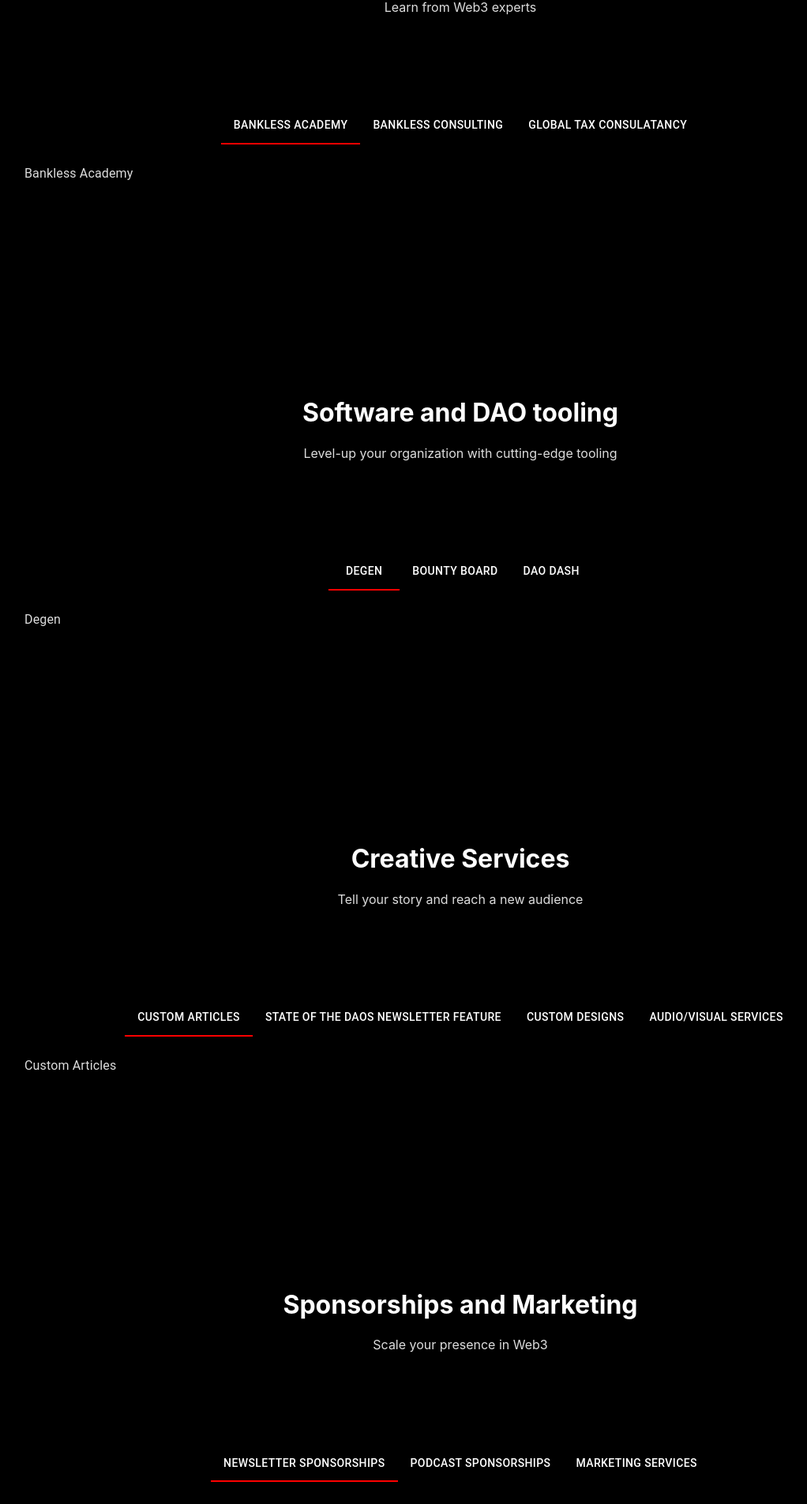
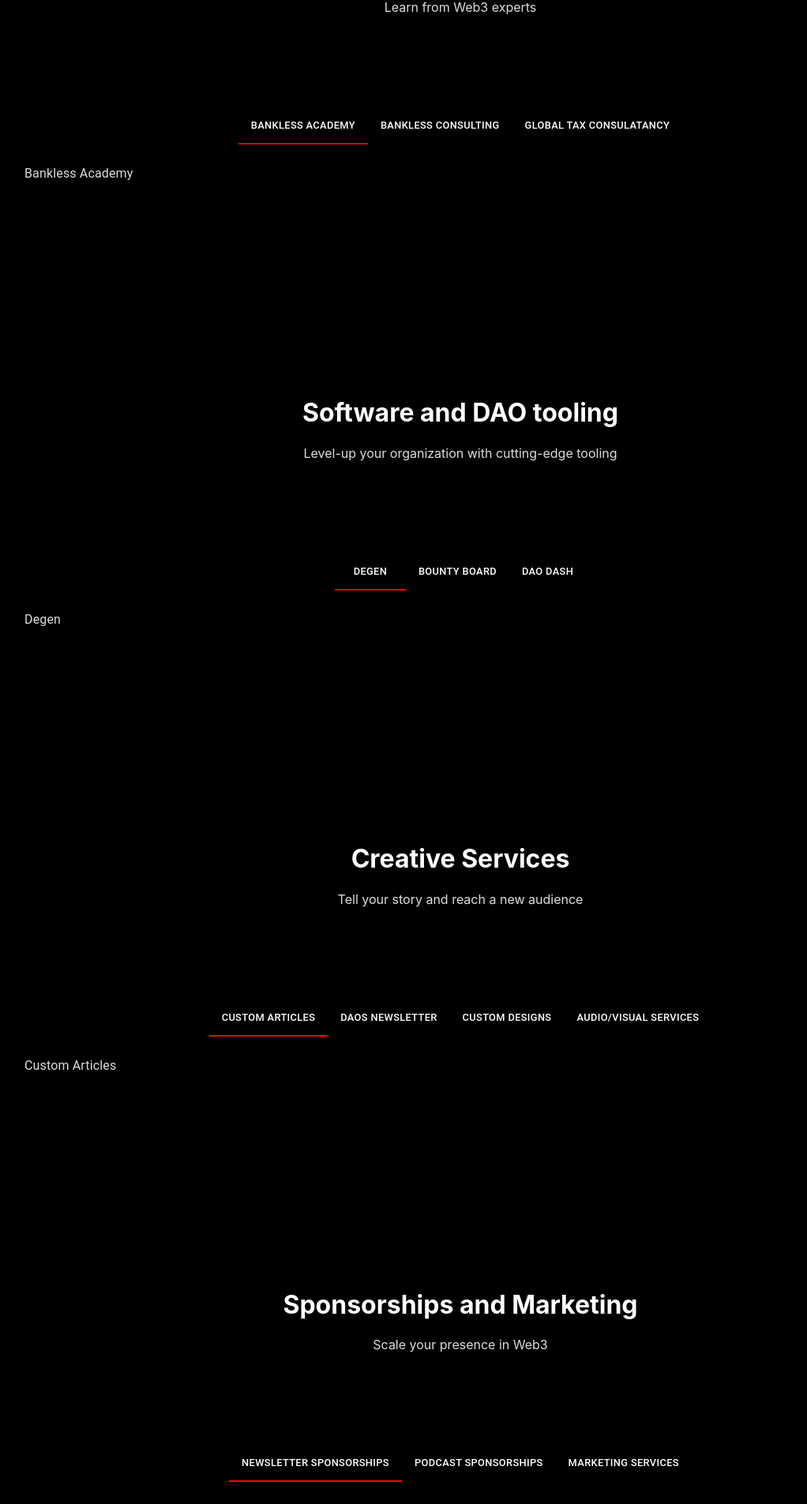
Before and after one commit to PLCeth/banklesswebsitePLC, a React (Create React App) app: page /work in a window 1280 px wide. Shown: the part 1113-3018 px from the top of the page at 79% size, without its empty margins (57-1079 px from the left). Built offline with nearby package versions, Linux system fonts and the light colour scheme.

Commit message:
updating

```diff
--- a/src/App.css
+++ b/src/App.css
@@ -185,3 +185,7 @@
 .MuiTabs-indicator {
   background-color: #f00 !important;
 }
+
+.fontTab {
+  font-size: 0.8em !important;
+}
--- a/src/components/pages/Work.js
+++ b/src/components/pages/Work.js
@@ -55,11 +55,11 @@
                         <p style={{textAlign: 'center'}}>Learn from Web3 experts</p>
                     </Grid>
                     <Grid item xs={12} md={12} style={{paddingTop: '100px'}}>
-                        <Box sx={{ borderBottom: 1, borderColor: 'divider' }}  style={{display: 'flex', justifyContent: 'space-around'}}>
-                            <Tabs value={valueOne} onChange={handleChangeOne} aria-label="basic tabs example">
-                            <Tab label="Bankless Academy" {...a11yProps(0)} />
-                            <Tab label="Bankless Consulting" {...a11yProps(1)} />
-                            <Tab label="Global Tax Consulatancy" {...a11yProps(2)} />
+                        <Box sx={{ borderBottom: 1, borderColor: 'divider'}}  style={{display: 'flex', justifyContent: 'space-around'}}>
+                            <Tabs value={valueOne} onChange={handleChangeOne} aria-label="basic tabs example" >
+                            <Tab label="Bankless Academy" {...a11yProps(0)} className="fontTab" />
+                            <Tab label="Bankless Consulting" {...a11yProps(1)} className="fontTab" />
+                            <Tab label="Global Tax Consulatancy" {...a11yProps(2)} className="fontTab" />
                             </Tabs>
                         </Box>
                         <TabPanel value={valueOne} index={0}>
@@ -81,10 +81,10 @@
                     </Grid>
                     <Grid item xs={12} md={12} style={{paddingTop: '100px'}}>
                         <Box sx={{ borderBottom: 1, borderColor: 'divider' }}  style={{display: 'flex', justifyContent: 'space-around'}}>
-                            <Tabs value={valueTwo} onChange={handleChangeTwo} aria-label="basic tabs example">
-                            <Tab label="Degen" {...a11yProps(0)} />
-                            <Tab label="Bounty Board" {...a11yProps(1)} />
-                            <Tab label="DAO Dash" {...a11yProps(2)} />
+                            <Tabs value={valueTwo} onChange={handleChangeTwo} aria-label="basic tabs example" >
+                            <Tab label="Degen" {...a11yProps(0)} className="fontTab" />
+                            <Tab label="Bounty Board" {...a11yProps(1)}  className="fontTab"/>
+                            <Tab label="DAO Dash" {...a11yProps(2)}  className="fontTab"/>
                             </Tabs>
                         </Box>
                         <TabPanel value={valueTwo} index={0}>
@@ -107,10 +107,10 @@
                     <Grid item xs={12} md={12} style={{paddingTop: '100px'}}>
                         <Box sx={{ borderBottom: 1, borderColor: 'divider' }}  style={{display: 'flex', justifyContent: 'space-around'}}>
                             <Tabs value={valueThree} onChange={handleChangeThree} aria-label="basic tabs example">
-                            <Tab label="Custom Articles" {...a11yProps(0)} />
-                            <Tab label="State of the DAOS Newsletter feature" {...a11yProps(1)} />
-                            <Tab label="Custom Designs" {...a11yProps(2)} />
-                            <Tab label="Audio/Visual Services" {...a11yProps(3)} />
+                            <Tab label="Custom Articles" {...a11yProps(0)}  className="fontTab"/>
+                            <Tab label="DAOS Newsletter" {...a11yProps(1)}  className="fontTab"/>
+                            <Tab label="Custom Designs" {...a11yProps(2)}  className="fontTab"/>
+                            <Tab label="Audio/Visual Services" {...a11yProps(3)}  className="fontTab"/>
                             </Tabs>
                         </Box>
                         <TabPanel value={valueThree} index={0}>
@@ -136,9 +136,9 @@
                     <Grid item xs={12} md={12} style={{paddingTop: '100px'}}>
                         <Box sx={{ borderBottom: 1, borderColor: 'divider' }}  style={{display: 'flex', justifyContent: 'space-around'}}>
                             <Tabs value={valueFour} onChange={handleChangeFour} aria-label="basic tabs example">
-                            <Tab label="Newsletter Sponsorships" {...a11yProps(0)} />
-                            <Tab label="Podcast Sponsorships" {...a11yProps(1)} />
-                            <Tab label="Marketing Services" {...a11yProps(2)} />
+                            <Tab label="Newsletter Sponsorships" {...a11yProps(0)} className="fontTab" />
+                            <Tab label="Podcast Sponsorships" {...a11yProps(1)} className="fontTab" />
+                            <Tab label="Marketing Services" {...a11yProps(2)} className="fontTab" />
                             </Tabs>
                         </Box>
                         <TabPanel value={valueFour} index={0}>
@@ -172,7 +172,7 @@
       >
         {value === index && (
           <Box sx={{ p: 3 }}>
-            <Typography>{children}</Typography>
+            <Typography >{children}</Typography>
           </Box>
         )}
       </div>
```
